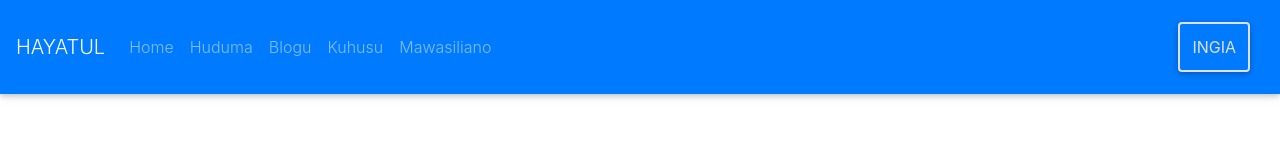
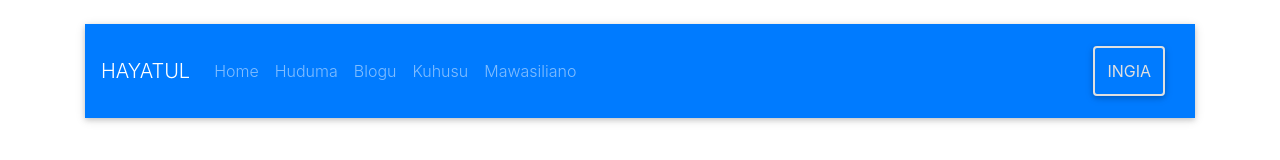
Before and after one commit to mwinamijr/hayatul-website, a React (Create React App) app: page /services in a window 1280 px wide. Shown: the top 160 px of the page. Built offline with nearby package versions, Linux system fonts and the light colour scheme.

Commit message:
modified routes and layout

```diff
--- a/src/App.js
+++ b/src/App.js
@@ -1,12 +1,21 @@
 import React from 'react';
+import { BrowserRouter as Router } from "react-router-dom";
 
 import BaseLayout from "./containers/BaseLayout";
 
+import BaseRouter from "./routes";
+
 function App() {
   return (
-    <div className="App">
-      <BaseLayout />
-    </div>
+    <Router>
+	    <div className="App">
+	      <div className="container">
+	        <BaseLayout>
+	        	<BaseRouter />
+	        </BaseLayout>
+	      </div>
+	    </div>
+	  </Router>
   );
 }
 
--- a/src/containers/BaseLayout.js
+++ b/src/containers/BaseLayout.js
@@ -2,10 +2,11 @@ import React from "react";
 
 import TopNavbar from "../components/navigation/Navbar";
 
-const BaseLayout = () => {
+const BaseLayout = (props) => {
 	return(
-		<div>
+		<div className="mt-4">
 			<TopNavbar />
+      { props.children }
 		</div>
 		)
 }
--- a/src/routes.js
+++ b/src/routes.js
@@ -2,7 +2,6 @@ import React from 'react';
 import { Route } from "react-router-dom";
 
 import AboutPage from './containers/About';
-import Team from './containers/Developers';
 import ServicesPage from './containers/Services';
 import Home from './containers/HomePage';
 import ContactPage from './components/ContactForm';
```
